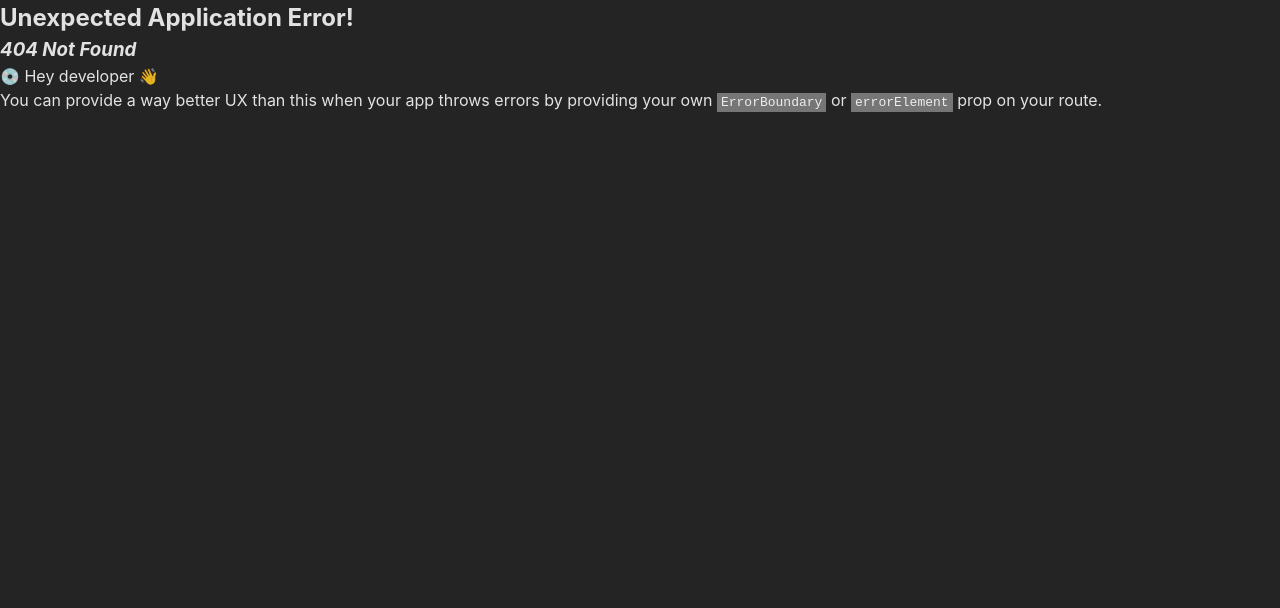
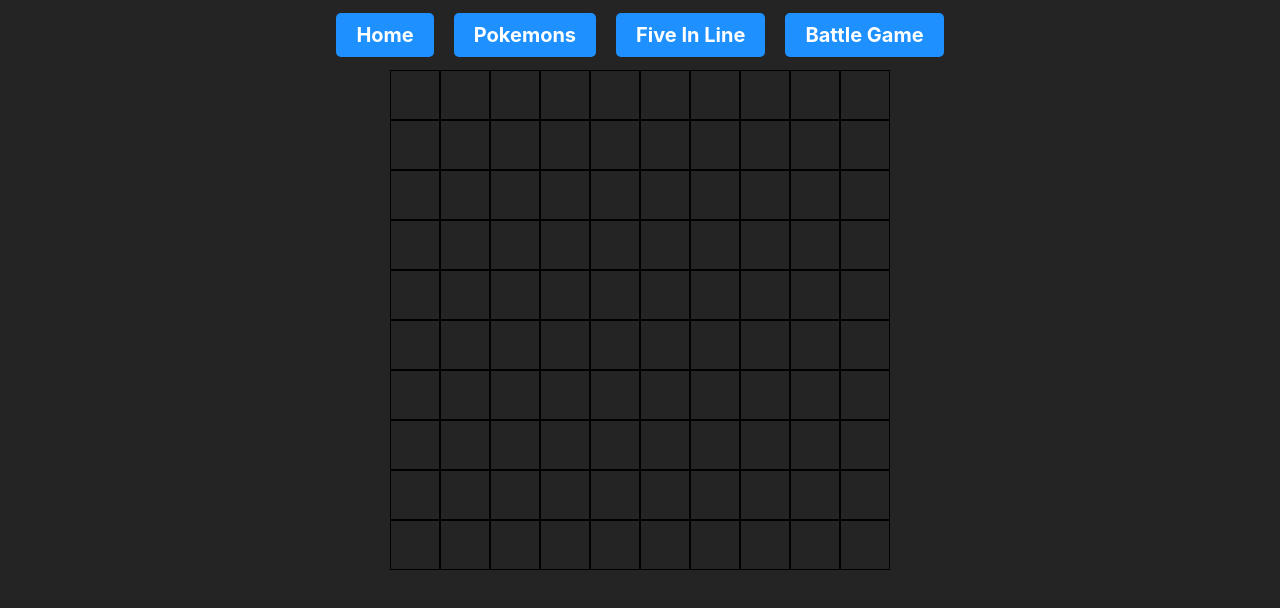
Before and after one commit to j0k3r-PGR/miWebPersonal, a React (Vite) app: page /battlegame in a window 1280 px wide. Before the commit this address had no page. Shown: the top 608 px of the page. Built offline with nearby package versions, Linux system fonts and the light colour scheme.

Commit message:
add batlegame

```diff
--- /dev/null
+++ b/src/components/BoxBattleGame/BoxBattleGame.css
@@ -0,0 +1,5 @@
+.box-battlegame{
+    width: 50px;
+    height: 50px;
+    border: 1px solid black;
+}
--- /dev/null
+++ b/src/components/BoxBattleGame/BoxBattleGame.jsx
@@ -0,0 +1,10 @@
+import './BoxBattleGame.css'
+
+export default function BoxBattleGame(){
+
+    return(
+        <div className="box-battlegame">
+        </div>
+    );
+
+}
--- a/src/components/Navbar/Navbar.jsx
+++ b/src/components/Navbar/Navbar.jsx
@@ -8,7 +8,8 @@ export default function Navbar(){
                 <ul>
                     <li><Link to="/">Home</Link></li>
                     <li><Link to="/pokemons">Pokemons</Link></li>
-                    <li><Link to="/game">Game</Link></li>
+                    <li><Link to="/game">Five In Line</Link></li>
+                    <li><Link to="/battlegame">Battle Game</Link></li>
                 </ul>
             </nav>
         </>
--- a/src/main.css
+++ b/src/main.css
@@ -28,5 +28,8 @@ body {
 }
 
 #root{
+  display: flex;
   width: 100%;
+  flex-direction: column;
+  align-items: center;
 }
--- /dev/null
+++ b/src/pages/BattleGame/BattleGame.css
@@ -0,0 +1,7 @@
+.battlegame{
+    display: grid;
+    grid-template-columns: repeat(10,1fr);
+    grid-template-rows: repeat(10,1fr);
+    gap: 0;
+    width: fit-content;
+}
--- /dev/null
+++ b/src/pages/BattleGame/BattleGame.jsx
@@ -0,0 +1,19 @@
+import BoxBattleGame from '../../components/BoxBattleGame/BoxBattleGame.jsx';
+import BattleGameProvider from '../../providers/BattleGameProvider.jsx';
+import { useBattleGameContext } from '../../providers/BattleGameProvider.jsx';
+import './BattleGame.css';
+
+export default function BattleGame(){
+
+    const [player, pc] = useBattleGameContext();
+
+    return(
+            <div className="battlegame">
+                {
+                    [...Array(100)].map( (_,index) =>{
+                        return <BoxBattleGame key={index}/>
+                    })
+                }
+            </div>
+    );
+}
--- /dev/null
+++ b/src/providers/BattleGameProvider.jsx
@@ -0,0 +1,19 @@
+import { createContext, useContext, useRef } from "react";
+
+const BattleGameContext = createContext();
+
+export const useBattleGameContext = () =>{
+    return useContext(BattleGameContext);
+}
+
+export default function BattleGameProvider({children}){
+
+    const player = useRef([]);
+    const pc = useRef([]);
+
+    return(
+        <BattleGameContext.Provider value={[player,pc]}>
+            {children}
+        </BattleGameContext.Provider>
+    )
+}
```
Also changed, not shown: src/main.jsx (+9 -1 lines).
